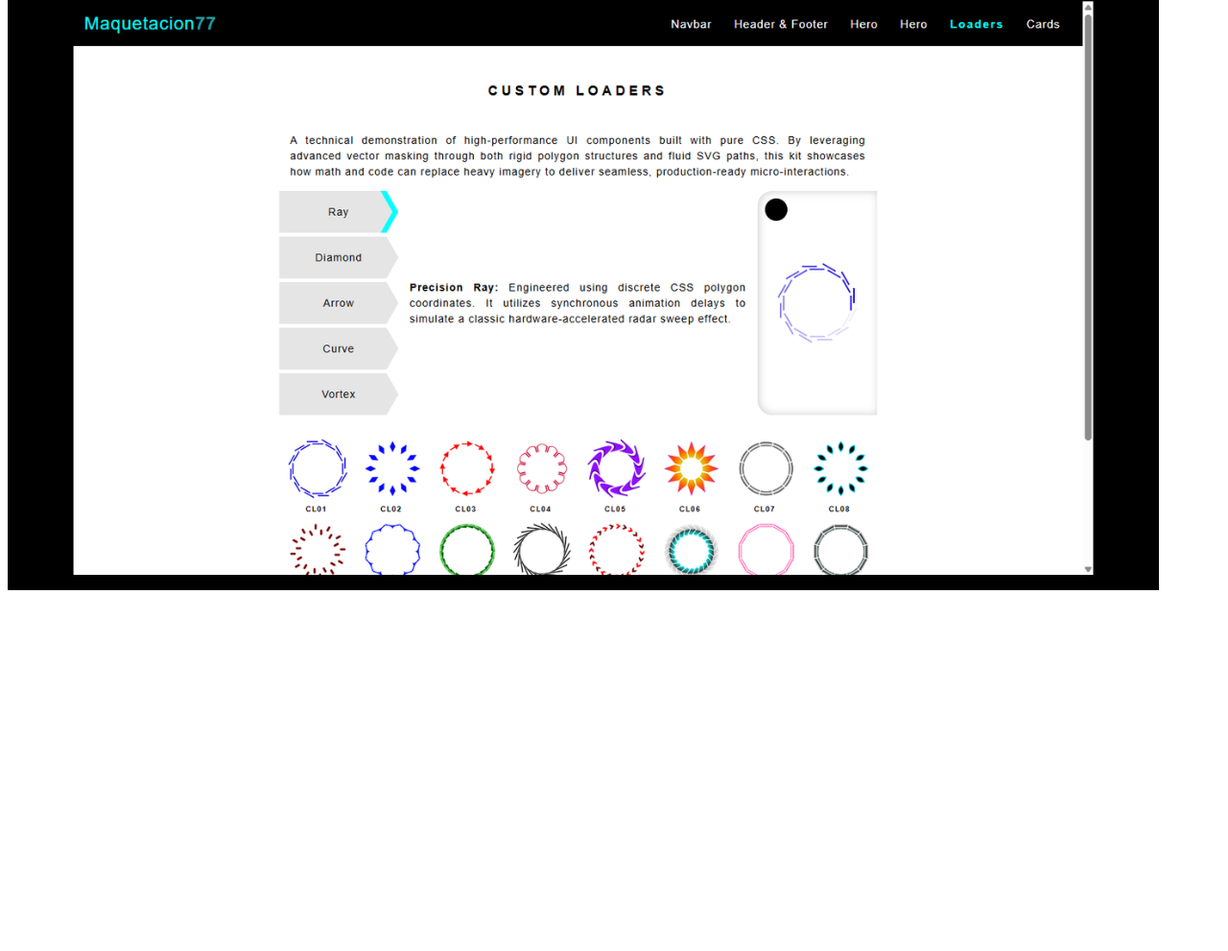
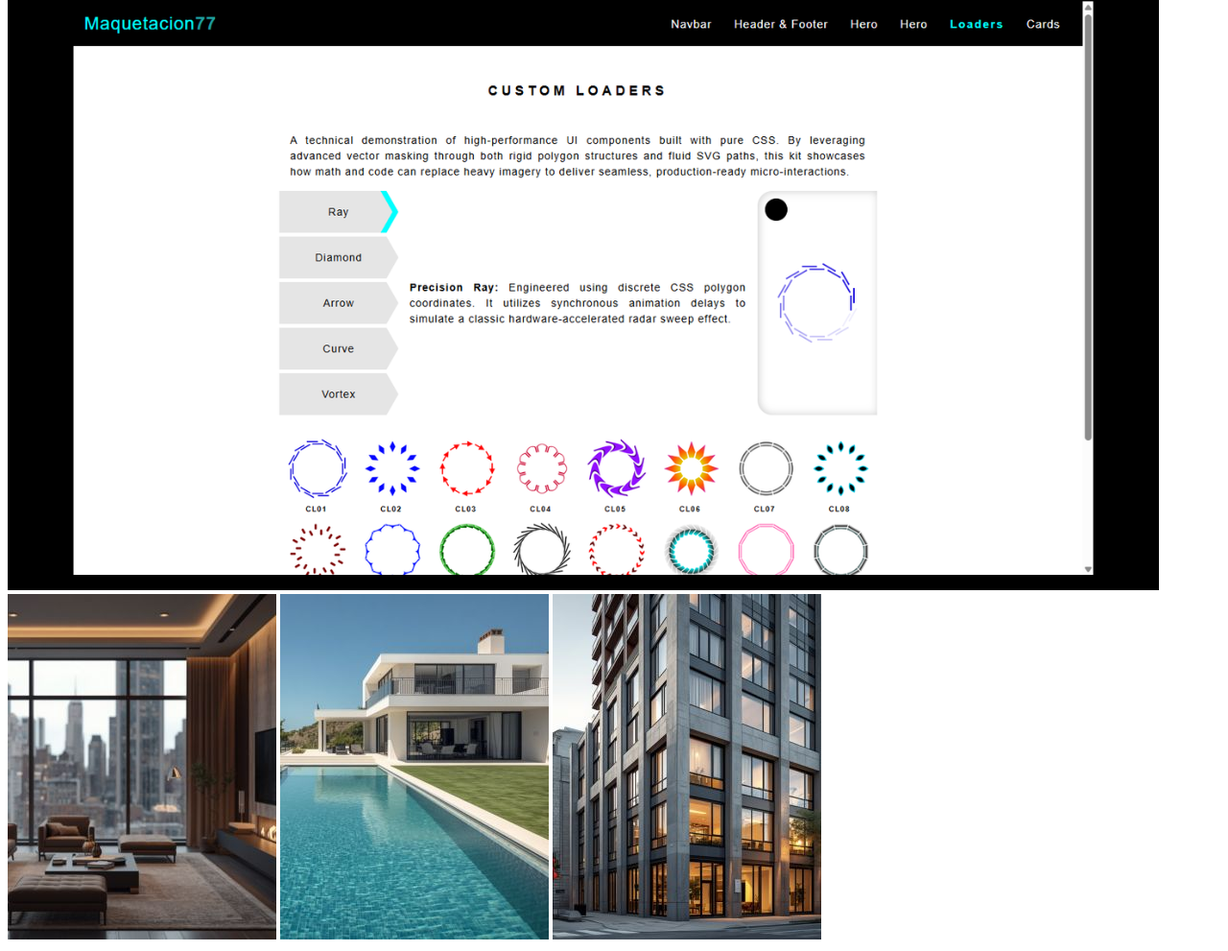
Before and after one commit to maquetacion77/images, a plain HTML site: page index.html in a window 1280 px wide. Shown: the part 1899-2890 px from the top of the page at 96% size. Before the commit the page ends 2526 px from the top, so only its background shows below. Drawn offline with Linux system fonts and the light colour scheme.

Commit message:
Update index.html

```diff
--- a/index.html
+++ b/index.html
@@ -16,5 +16,9 @@
 <img src="images/hero01.png" alt="Preview screenshot of the interactive hero section layout variant one." />
 <img src="images/hero02.png" alt="Preview screenshot of the alternative fluid hero section layout variant two." />
 <img src="images/custom-loaders.png" alt="Preview showcase of custom CSS animated loading spinners and page pre-loaders." />
+      <!-- Cars images 280x360 Images -->
+    <img src="images/cards-280x360/Modern Apartment.jpg" alt="Professional facial and skincare treatment session at the premium institute." />
+    <img src="images/cards-280x360/Exclusive Property.jpg" alt="Professional facial and skincare treatment session at the premium institute." />
+    <img src="images/cards-280x360/Urban Living.jpg" alt="Professional facial and skincare treatment session at the premium institute." />
 </body>
 </html>
```
